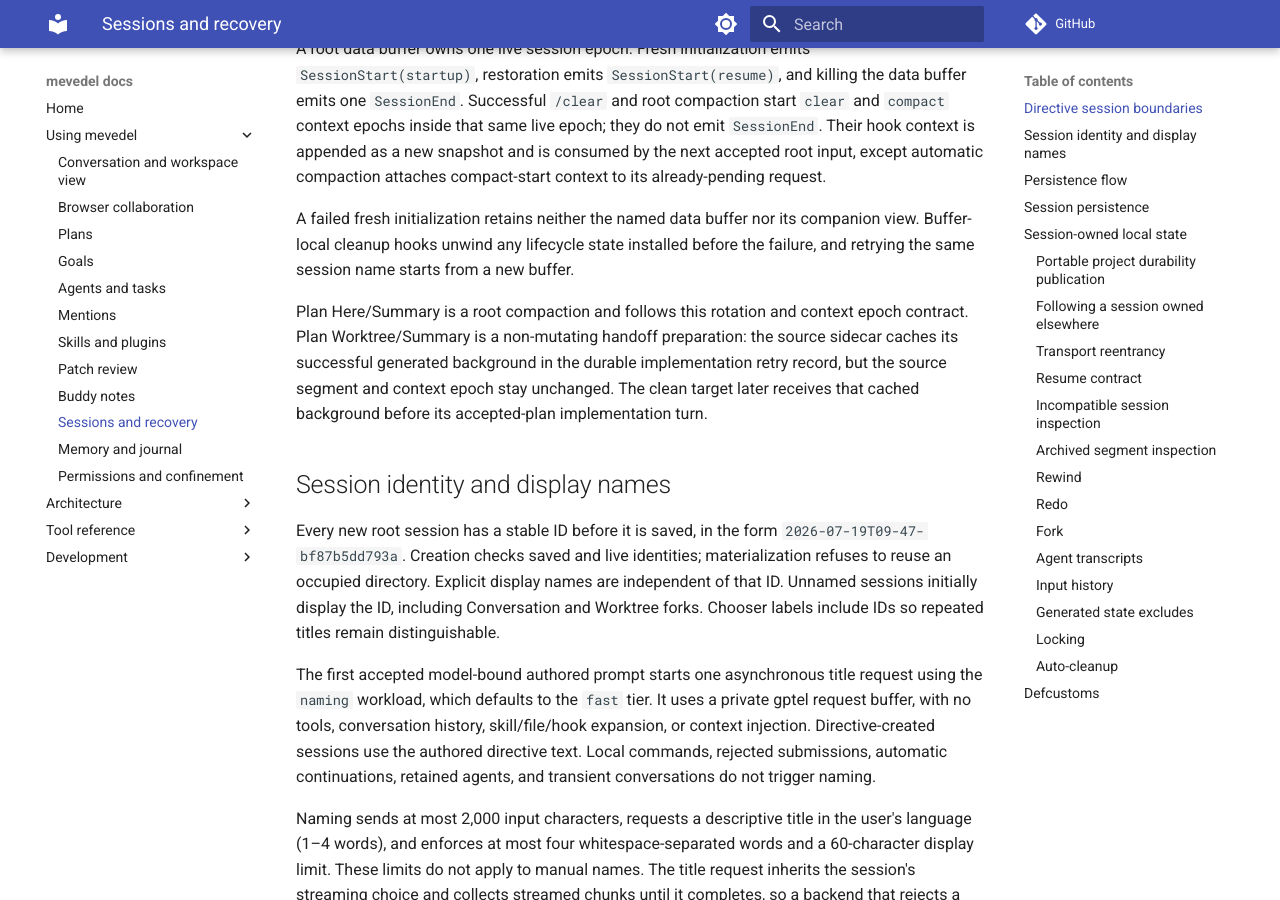
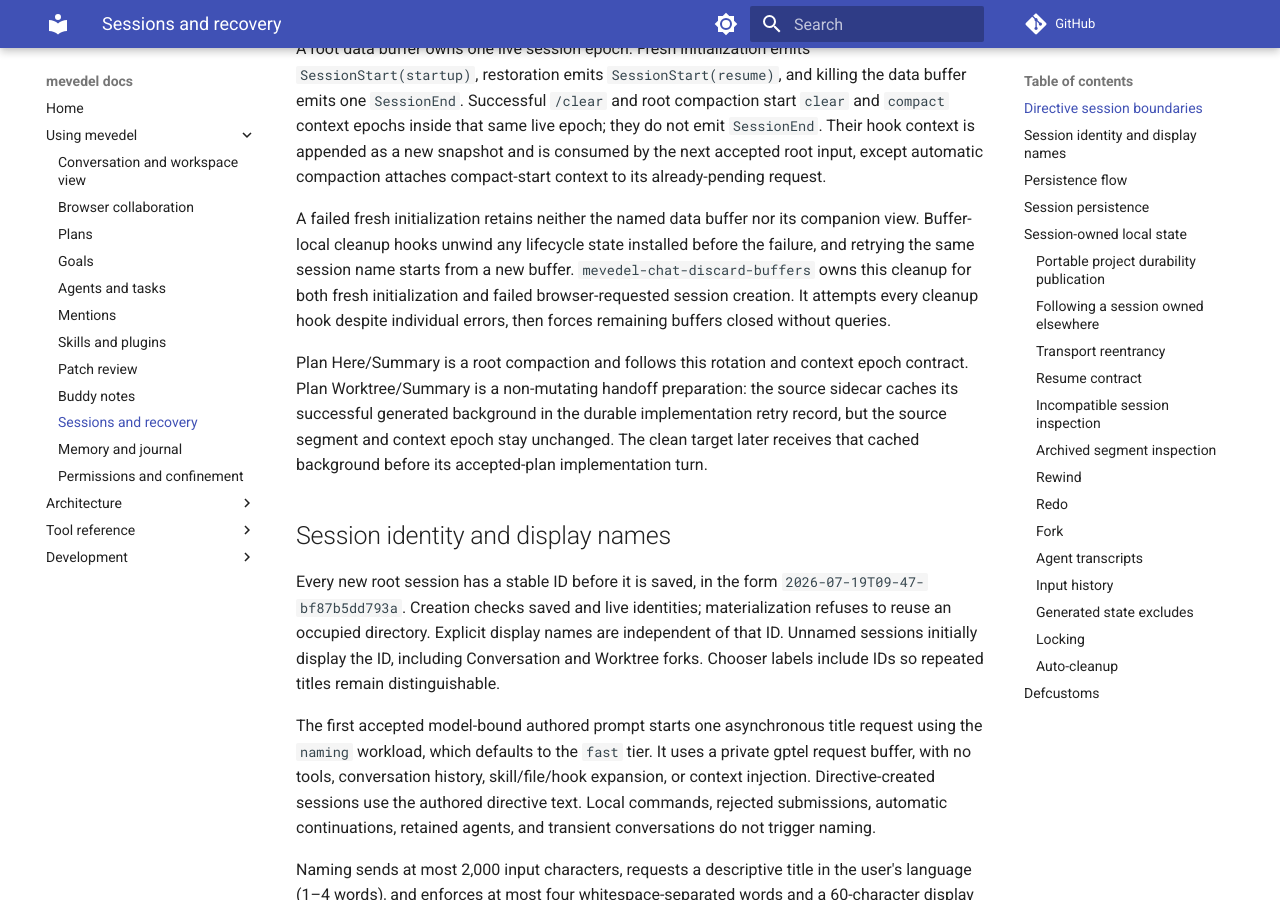
Before and after one commit to FrauH0lle/mevedel, an MkDocs documentation site: the page built from docs/sessions.md, in a window 1280 px wide and 900 px high, scrolled down 938 px. Built offline with MkDocs 1.6.1 and Material for MkDocs 9.7.7, drawn with Linux system fonts in a browser that asks for light colours; comment, search, counter and statistics services are not loaded.

Commit message:
refactor(chat): Own failed-session buffer cleanup in one place
Fresh initialization and browser-created session rollback duplicate the same
fault-tolerant data/view teardown. Keep that mechanism in the chat owner and
preserve each caller's modified-flag policy for lifecycle hooks.

* mevedel-chat.el (mevedel-chat-discard-buffers): Own companion lookup,
per-hook failure isolation, query suppression and forced closure.
(mevedel--chat-buffer): Use shared failed-setup cleanup.
* mevedel-collaboration-owner.el
(mevedel-collaboration--discard-created-session): Stop the room, then delegate
buffer cleanup with the existing discard-modifications policy.
* test/test-mevedel-chat.el (mevedel-chat-discard-buffers): Characterize both
callers, including failing hooks, subsequent cleanup, modification flags,
data-before-view order and query suppression.
* docs/sessions.md: Identify the shared failed-session cleanup owner.

Validation: all 60 chat/owner cases pass before replacement; all 178 chat and
collaboration cases pass afterward. All 199 files compile without warnings.

```diff
--- a/docs/sessions.md
+++ b/docs/sessions.md
@@ -47,6 +47,9 @@
 A failed fresh initialization retains neither the named data buffer nor its
 companion view. Buffer-local cleanup hooks unwind any lifecycle state installed
 before the failure, and retrying the same session name starts from a new buffer.
+`mevedel-chat-discard-buffers` owns this cleanup for both fresh initialization
+and failed browser-requested session creation. It attempts every cleanup hook
+despite individual errors, then forces remaining buffers closed without queries.
 
 Plan Here/Summary is a root compaction and follows this rotation and context
 epoch contract. Plan Worktree/Summary is a non-mutating handoff preparation:
```
Also changed, not shown: 3 other files.
